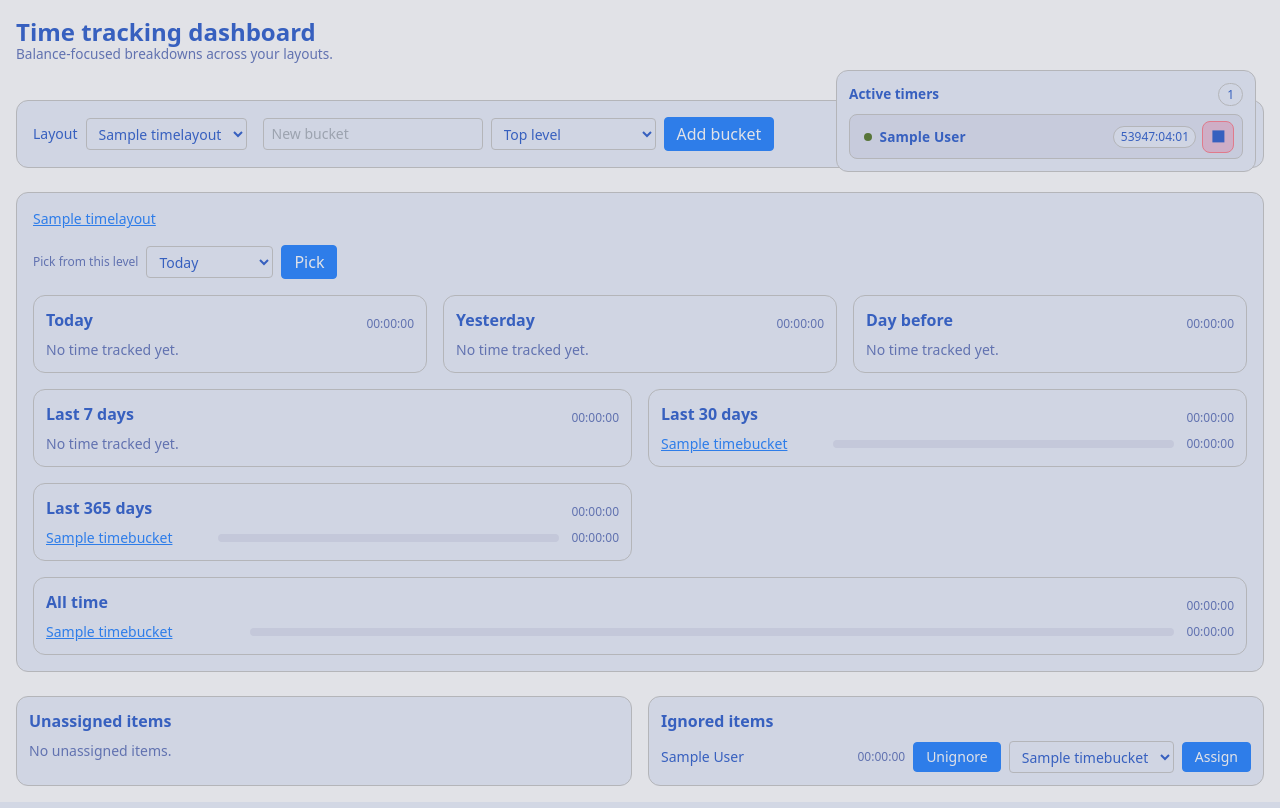
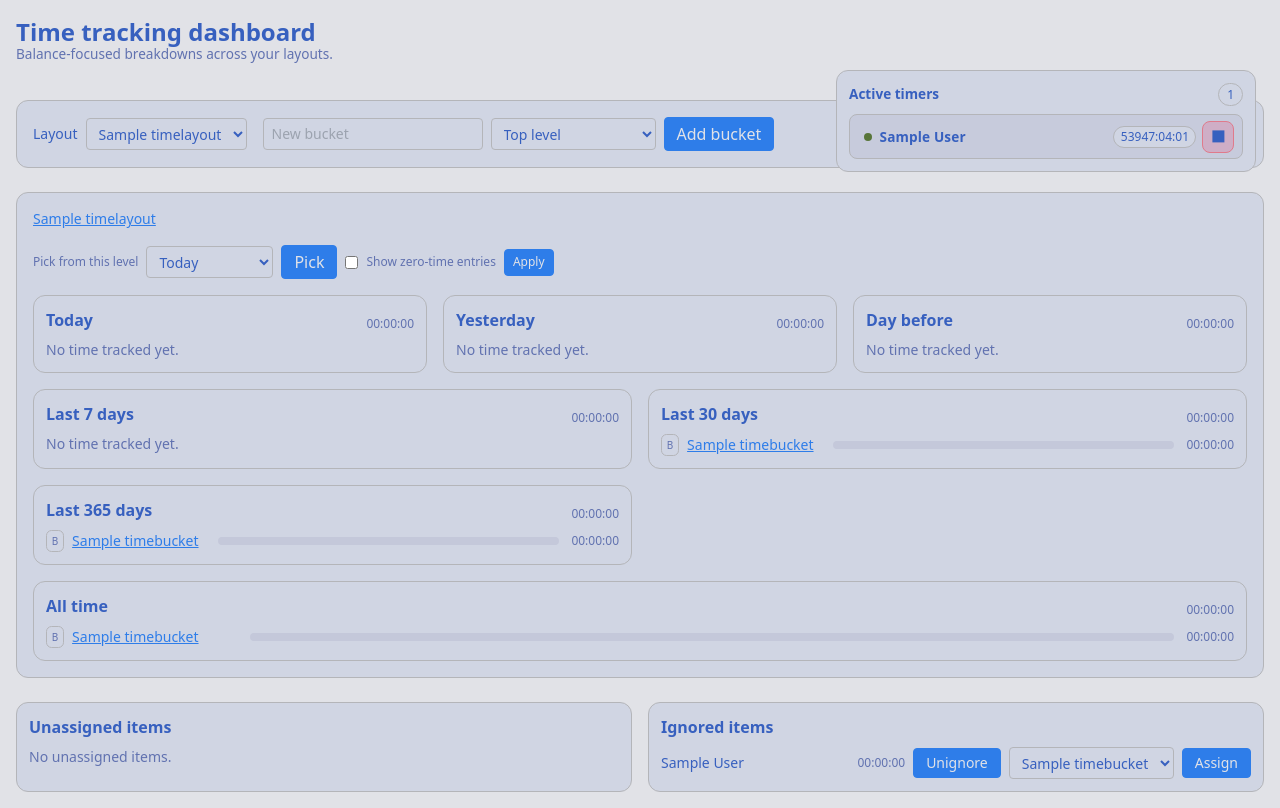
Before and after one commit to TheBitBanger/gulgrir, a Django app: page /my/time/ in a window 1280 px wide. Shown: the part 50-858 px from the top of the page. Run offline with Django 5.2, Linux system fonts and the light colour scheme; a user stored in the database is signed in; tables that the repository leaves empty hold one stand-in row (values such as "Sample post"); some libraries are stand-ins or nearby versions.

Commit message:
feat: add zero-time toggle and expand charts

```diff
--- a/src/tracker/services/time_dashboard.py
+++ b/src/tracker/services/time_dashboard.py
@@ -111,7 +111,7 @@ def build_chart_entries(
     item_durations: dict[int, int],
     user_items: dict[int, UserItem],
     bucket_id: int | None,
-    top_n: int,
+    top_n: int | None,
     include_zero_time: bool = False,
 ) -> dict[str, object]:
     bucket_by_id = {bucket.id: bucket for bucket in buckets}
@@ -255,22 +255,25 @@ def build_chart_entries(
             item_entries = [row for row in item_entries if row["seconds"] > 0]
         item_entries = sorted(item_entries, key=lambda x: x["seconds"], reverse=True)
 
-    selected = bucket_entries[:top_n]
-    remaining_slots = max(0, top_n - len(selected))
-    selected_items = item_entries[:remaining_slots]
+    if top_n is None:
+        entries = bucket_entries + item_entries
+    else:
+        selected = bucket_entries[:top_n]
+        remaining_slots = max(0, top_n - len(selected))
+        selected_items = item_entries[:remaining_slots]
 
-    overflow_seconds = sum(x["seconds"] for x in bucket_entries[top_n:])
-    overflow_seconds += sum(x["seconds"] for x in item_entries[remaining_slots:])
+        overflow_seconds = sum(x["seconds"] for x in bucket_entries[top_n:])
+        overflow_seconds += sum(x["seconds"] for x in item_entries[remaining_slots:])
 
-    entries = selected + selected_items
-    if overflow_seconds > 0:
-        entries.append(
-            {
-                "label": "Others",
-                "seconds": overflow_seconds,
-                "kind": "overflow",
-            }
-        )
+        entries = selected + selected_items
+        if overflow_seconds > 0:
+            entries.append(
+                {
+                    "label": "Others",
+                    "seconds": overflow_seconds,
+                    "kind": "overflow",
+                }
+            )
 
     max_seconds = max((entry["seconds"] for entry in entries), default=0)
     for entry in entries:
--- a/src/tracker/templates/tracker/time_dashboard.html
+++ b/src/tracker/templates/tracker/time_dashboard.html
@@ -74,6 +74,17 @@
             </select>
             <button type="submit" class="btn">Pick</button>
           </form>
+          <form method="get" class="flex items-center gap-2">
+            <input type="hidden" name="layout" value="{{ layout.id }}">
+            {% if selected_bucket %}
+              <input type="hidden" name="bucket" value="{{ selected_bucket.id }}">
+            {% endif %}
+            <label class="flex items-center gap-2 text-xs text-muted">
+              <input type="checkbox" name="show_zero" value="1" {% if show_zero_time %}checked{% endif %}>
+              Show zero-time entries
+            </label>
+            <button type="submit" class="btn btn-compact">Apply</button>
+          </form>
         </div>
         {% if selected_bucket %}
           <div class="mt-4">
@@ -126,9 +137,16 @@
               <div class="space-y-2">
                 {% for entry in chart.entries %}
                   <div class="flex items-center gap-3 text-sm">
-                    <div class="w-36 truncate">
+                    <div class="w-36 truncate flex items-center gap-2">
+                      {% if entry.kind == "bucket" %}
+                        <span class="text-[10px] uppercase text-muted" style="border: 1px solid var(--border); border-radius: 0.35rem; padding: 0 0.3rem;">B</span>
+                      {% elif entry.kind == "item" %}
+                        <span class="text-[10px] uppercase text-muted" style="border: 1px solid var(--border); border-radius: 0.35rem; padding: 0 0.3rem;">I</span>
+                      {% endif %}
                       {% if entry.kind == "bucket" and entry.bucket_id %}
                         <a class="link" href="{% url 'time_dashboard' %}?layout={{ layout.id }}&bucket={{ entry.bucket_id }}">{{ entry.label }}</a>
+                      {% elif entry.kind == "item" and entry.item_id %}
+                        <a class="link" href="{% url 'useritem_detail' entry.item_id %}">{{ entry.label }}</a>
                       {% else %}
                         {{ entry.label }}
                       {% endif %}
@@ -158,9 +176,16 @@
               <div class="space-y-2">
                 {% for entry in chart.entries %}
                   <div class="flex items-center gap-3 text-sm">
-                    <div class="w-40 truncate">
+                    <div class="w-40 truncate flex items-center gap-2">
+                      {% if entry.kind == "bucket" %}
+                        <span class="text-[10px] uppercase text-muted" style="border: 1px solid var(--border); border-radius: 0.35rem; padding: 0 0.3rem;">B</span>
+                      {% elif entry.kind == "item" %}
+                        <span class="text-[10px] uppercase text-muted" style="border: 1px solid var(--border); border-radius: 0.35rem; padding: 0 0.3rem;">I</span>
+                      {% endif %}
                       {% if entry.kind == "bucket" and entry.bucket_id %}
                         <a class="link" href="{% url 'time_dashboard' %}?layout={{ layout.id }}&bucket={{ entry.bucket_id }}">{{ entry.label }}</a>
+                      {% elif entry.kind == "item" and entry.item_id %}
+                        <a class="link" href="{% url 'useritem_detail' entry.item_id %}">{{ entry.label }}</a>
                       {% else %}
                         {{ entry.label }}
                       {% endif %}
@@ -188,9 +213,16 @@
           <div class="space-y-2">
             {% for entry in all_time_context.entries %}
               <div class="flex items-center gap-3 text-sm">
-                <div class="w-48 truncate">
+                <div class="w-48 truncate flex items-center gap-2">
+                  {% if entry.kind == "bucket" %}
+                    <span class="text-[10px] uppercase text-muted" style="border: 1px solid var(--border); border-radius: 0.35rem; padding: 0 0.3rem;">B</span>
+                  {% elif entry.kind == "item" %}
+                    <span class="text-[10px] uppercase text-muted" style="border: 1px solid var(--border); border-radius: 0.35rem; padding: 0 0.3rem;">I</span>
+                  {% endif %}
                   {% if entry.kind == "bucket" and entry.bucket_id %}
                     <a class="link" href="{% url 'time_dashboard' %}?layout={{ layout.id }}&bucket={{ entry.bucket_id }}">{{ entry.label }}</a>
+                  {% elif entry.kind == "item" and entry.item_id %}
+                    <a class="link" href="{% url 'useritem_detail' entry.item_id %}">{{ entry.label }}</a>
                   {% else %}
                     {{ entry.label }}
                   {% endif %}
--- a/src/tracker/views.py
+++ b/src/tracker/views.py
@@ -827,6 +827,7 @@ def time_dashboard(request):
 
     selected_bucket_id = request.GET.get("bucket")
     bucket_id = int(selected_bucket_id) if selected_bucket_id else None
+    show_zero_time = request.GET.get("show_zero") == "1"
 
     buckets: list[TimeBucket] = []
     assignments: dict[int, TimeBucketAssignment] = {}
@@ -883,7 +884,7 @@ def time_dashboard(request):
                 item_durations=durations,
                 user_items=user_items,
                 bucket_id=bucket_id,
-                top_n=10,
+                top_n=None,
                 include_zero_time=include_zero_time,
             )
             chart["label"] = label
@@ -895,12 +896,12 @@ def time_dashboard(request):
                     window.start,
                     window.end,
                     window.label,
-                    include_zero_time=False,
+                    include_zero_time=show_zero_time,
                 )
             )
 
         for window in rolling_windows:
-            include_zero_time = window.key in {"last_30", "last_365"}
+            include_zero_time = show_zero_time or window.key in {"last_30", "last_365"}
             rolling_contexts.append(
                 period_context(
                     window.start,
@@ -930,7 +931,7 @@ def time_dashboard(request):
             item_durations=all_time_durations,
             user_items=user_items,
             bucket_id=None,
-            top_n=10,
+            top_n=None,
             include_zero_time=True,
         )
 
@@ -994,6 +995,7 @@ def time_dashboard(request):
             "assigned_items_hidden": assigned_items_hidden,
             "assigned_items_total": assigned_items_total,
             "selector_windows": selector_windows,
+            "show_zero_time": show_zero_time,
         },
     )
 
```
